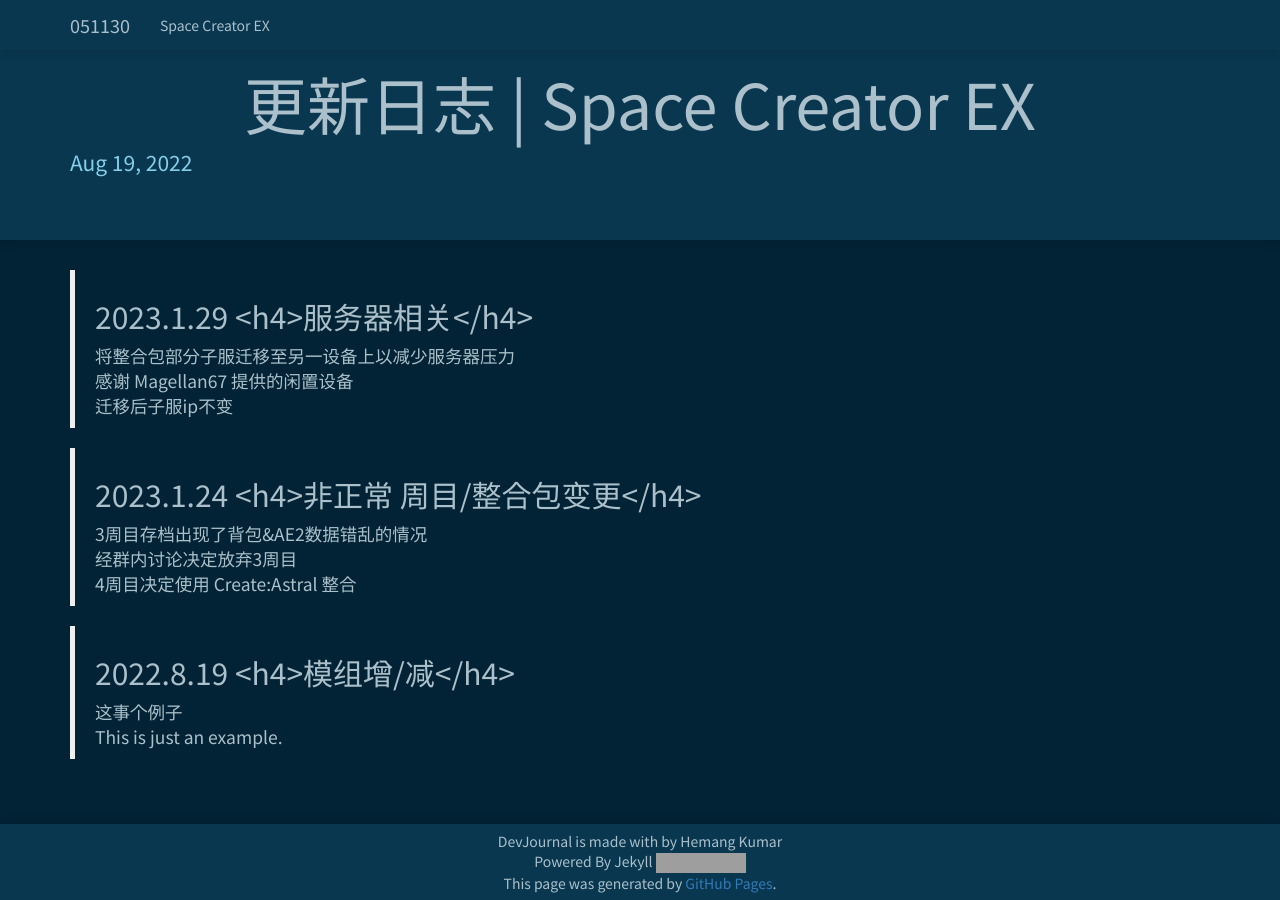
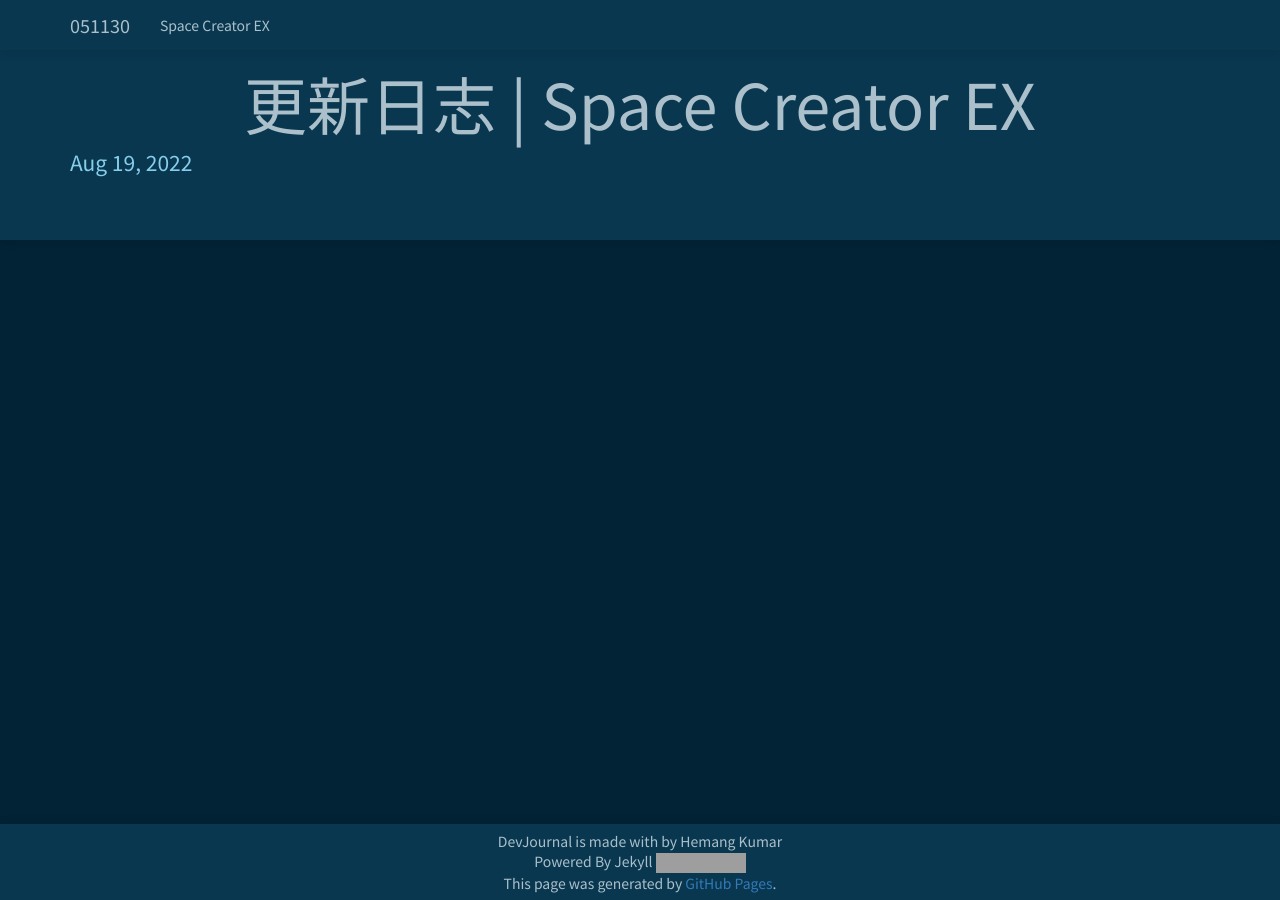
Before and after one commit to x051130x/x051130x.github.io, a Jekyll site: the page built from _posts/2022-8-19-uplog.md, in a window 1280 px wide. Built offline with Jekyll 4.4.1, drawn with Linux system fonts in a browser that asks for light colours; nearby versions of some CDN libraries; grey boxes are pictures that could not be loaded.

Commit message:
del then all for rework

```diff
--- a/_config.yml
+++ b/_config.yml
@@ -9,7 +9,7 @@
 title: "051130"
 
 #write html inside the double quotes to display in jumbotron
-description: "<img style=\"width: 100%;height: 100%;\" src=\"https://x051130x.github.io/img/top.png\" title=\"top\" /><img style=\"width: 100%;height: 100%;\" src=\"https://x051130x.github.io/img/profile.jpg\" title=\"profile\" /><img style=\"width: 100%;height: 100%;\" src=\"https://x051130x.github.io/img/card.svg\" title=\"osuprofile\" /><h3>051130 here.</h3><h3>常用id：</h3><h4>THYuyuko_051130(mcjava)</br>051130</br>墨染の桜 | 051130(qq)</h4><h4>称呼:051，在某些(车万)社群中也可称uuz（语c什么的接不上啦）</h4><h4>正在运营的服务器：Space Creator EX(详见页面顶端服务器页)</h4><h3>成分自查：</h3><h4>uuz厨（推千年组）</br>modmc，主修create</br>osu！std 6 Digit</br>一般路过飞友，4 ENG JET吹（340/380）</br>西局安段_还在学习的准车迷</br></br></h4><h4>↓↓↓ 服务器官网的部分页面，以及一些随便写的东西 ↓↓↓</h4>"
+description: "<img style=\"width: 100%;height: 100%;\" src=\"https://x051130x.github.io/img/top.png\" title=\"top\" /><img style=\"width: 100%;height: 100%;\" src=\"https://x051130x.github.io/img/profile.jpg\" title=\"profile\" /><h5>GSHA 幻想乡管制区 白玉楼进近席位</h5><h3>051130 here.</h3><h3>成分自查：</h3><h4>uuz厨（推千年组）</br>modmc，主修create</br>osu！std 6 Digit</br>一般路过飞友，4 ENG JET吹（340/380）</br>西局安段_还在学习的准车迷</br></br></h4><h4>↓↓↓ 服务器官网的部分页面，以及一些随便写的东西 ↓↓↓</h4>"
 
 
 
--- a/_posts/2022-8-19-uplog.md
+++ b/_posts/2022-8-19-uplog.md
@@ -2,21 +2,3 @@
 layout: post
 title: 更新日志 | Space Creator EX
 ---
-
-> ## 2023.1.29  <h4>服务器相关</h4>
-将整合包部分子服迁移至另一设备上以减少服务器压力<br>
-感谢 Magellan67 提供的闲置设备<br>
-迁移后子服ip不变<br>
-
-
-
-> ## 2023.1.24  <h4>非正常 周目/整合包变更</h4>
-3周目存档出现了背包&AE2数据错乱的情况<br>
-经群内讨论决定放弃3周目<br>
-4周目决定使用 Create:Astral 整合<br>
-
-
-
-> ## 2022.8.19  <h4>模组增/减</h4>
-这事个例子<br>
-This is just an example.<br>
```
